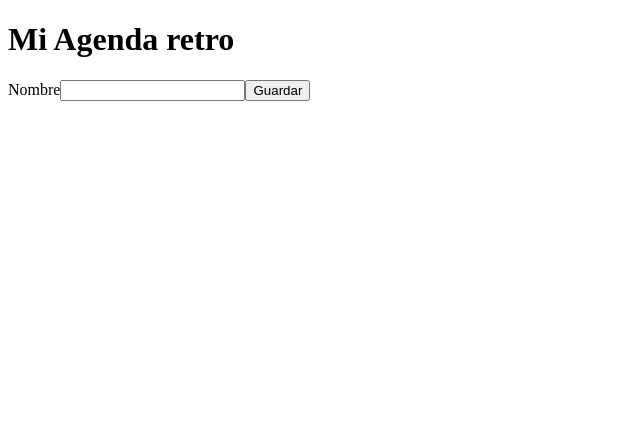
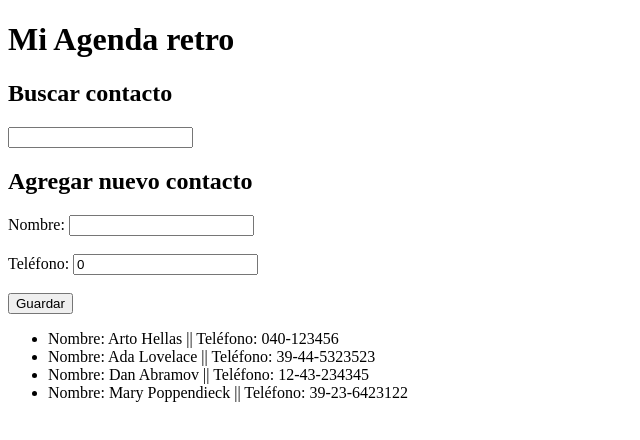
Before and after one commit to AgusBuu/fullstackopen.com, a React (Vite) app in the folder Part2/agenda/: page / in a window 1280 px wide. Shown: the top 440 px of the page, without its empty margins (0-640 px from the left). Built offline with nearby package versions, Linux system fonts and the light colour scheme.

Commit message:
Entrega ejercicio 2.10

```diff
--- a/Part2/agenda/src/App.jsx
+++ b/Part2/agenda/src/App.jsx
@@ -1,29 +1,59 @@
 import { useState } from 'react'
+import Perdonform from './components/Personform'
+import Filtro from './components/Filtro'
+import Persona from './components/Persona'
+import Personform from './components/Personform'
+
 const App = () => {
 
-  const [entrada, setEntrada] = useState('')
-  const [contactos, setContactos] = useState([])
-  console.log(entrada);
-  let existe = false;
+  const [entradaName, setEntradaName] = useState('') //esta entrada levanta el input de NOMBRE
+  const [entradaPhone, setEntradaPhone] = useState(0) //levanta el input teléfono
+  const [contactos, setContactos] = useState([ //es el array de objetos "CONTACTO"
+      { name: 'Arto Hellas', phone: '040-123456', id: 1 },
+      { name: 'Ada Lovelace', phone: '39-44-5323523', id: 2 },
+      { name: 'Dan Abramov', phone: '12-43-234345', id: 3 },
+      { name: 'Mary Poppendieck', phone: '39-23-6423122', id: 4 }
+    ])
+
+  const [search, setSearch] = useState('')//levanta los términos de búsqueda
+  let existeName = false //variables para verificar si el contacto existe en la agenda
+  let existePhone = false
   const verificarExistentes = () =>{
+
     contactos.map (contacto => {
-      existe= contacto.name == entrada ? true : existe
+      existeName= contacto.name == entradaName ? true : existeName
+      existePhone = contacto.phone == entradaPhone ? true : existePhone
   })}
 
   const addContacto = (event) => {
     event.preventDefault()
     verificarExistentes()
-    console.log('existe?', existe);
-    if (existe){
-      alert ('el contacto '+entrada+' ya existe en la agenda')
+    console.log('existe?', existeName, entradaName, entradaPhone); // verificación en consola para ver si existe el nombre y/o numero
 
-    }else{
-          const nuevoContacto = {
-        name: entrada,
+    if (existeName==false && existePhone==false){
+        const nuevoContacto = {
+        name: entradaName,
+        phone: entradaPhone,
         id: contactos.length + 1,
       }
       setContactos(contactos.concat(nuevoContacto))
-      setEntrada('')
+      setEntradaName('')
+      setEntradaPhone('')
+    } else{
+
+    }
+    if (existeName){
+      alert ('el contacto '+entradaName+' ya existe en la agenda')
+      setEntradaName('')
+      setEntradaPhone('')
+
+
+    } if(existePhone){
+      alert ('el número de teléfono '+entradaPhone+' ya existe en la agenda')
+      setEntradaName('')
+      setEntradaPhone('')
+
+
     }
     }
 
@@ -31,17 +61,16 @@ const App = () => {
     <div>
       <h1>Mi Agenda retro</h1>
 
-      <form onSubmit={addContacto}>
-        <label>Nombre</label>
-        <input type='text' name='search' value={entrada} onChange={event => setEntrada(event.target.value)}></input>
-        <button type='submit'>Guardar</button>
-      </form>
+      <h2>Buscar contacto</h2>
+      <Filtro search={search} setSearch={setSearch} contactos={contactos} />
+
+      <h2>Agregar nuevo contacto</h2>
+      <Personform addContacto={addContacto} entradaName={entradaName} entradaPhone={entradaPhone} setEntradaName={setEntradaName} setEntradaPhone={setEntradaPhone} />
 
 
     <ul>
-    {contactos.map(contacto => <li key={contacto.id}>{contacto.name}</li>)}
+    {contactos.map(contacto => <Persona key={contacto.id} contacto={contacto} />  )}
     </ul>
-
     </div>
   )
 }
--- /dev/null
+++ b/Part2/agenda/src/components/Filtro.jsx
@@ -0,0 +1,26 @@
+import Persona from './Persona'
+
+const Filtro = ({search, setSearch, contactos}) => {
+console.log({search})
+const filteredContactos = contactos.filter(contacto =>
+        contacto.name.toLowerCase().includes(search.toLowerCase())
+      );
+return (
+    <>
+    <input type='text' name='name' value={search} onChange={event => setSearch(event.target.value)}></input>
+    <ul>
+
+  {search.length > 0? filteredContactos.map(contacto => (
+    <Persona key={contacto.id} contacto={contacto} />
+  )):''
+
+  }
+</ul>
+    </>
+
+
+
+)
+
+}
+export default Filtro
--- /dev/null
+++ b/Part2/agenda/src/components/Persona.jsx
@@ -0,0 +1,11 @@
+
+const Persona = ({contacto}) =>{
+    console.log(contacto.name)
+    return(
+        <>
+        <li> Nombre: {contacto.name} || Teléfono: {contacto.phone}</li>
+        </>
+    )
+
+}
+export default Persona
--- /dev/null
+++ b/Part2/agenda/src/components/Personform.jsx
@@ -0,0 +1,23 @@
+const Personform = ({addContacto, entradaName, entradaPhone, setEntradaName, setEntradaPhone}) =>{
+    return(
+<>
+<form onSubmit={addContacto}>
+        <label>Nombre:  </label>
+        <input type='text' name='name' value={entradaName} onChange={event => setEntradaName(event.target.value)}></input>
+        <br />
+        <br />
+        <label>Teléfono:  </label>
+        <input type='number' name='phone' value={entradaPhone} onChange={event => setEntradaPhone(event.target.value)}></input>
+        <br />
+        <br />
+        <button type='submit'>Guardar</button>
+      </form>
+
+</>
+
+    )
+
+
+
+}
+export default Personform
```
